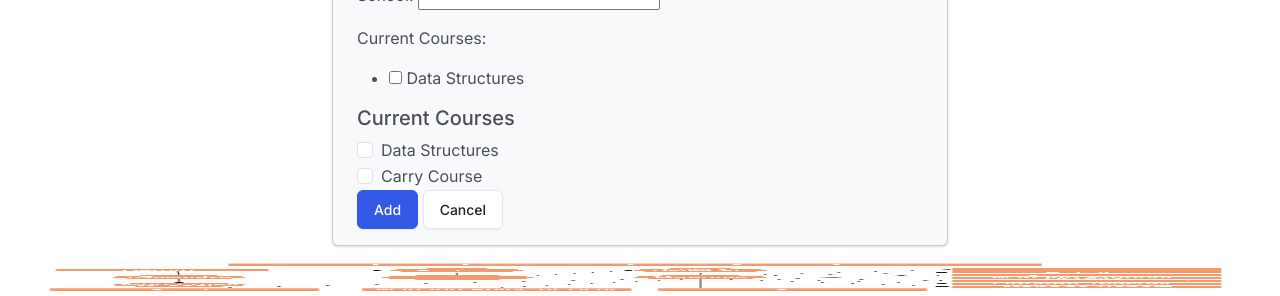
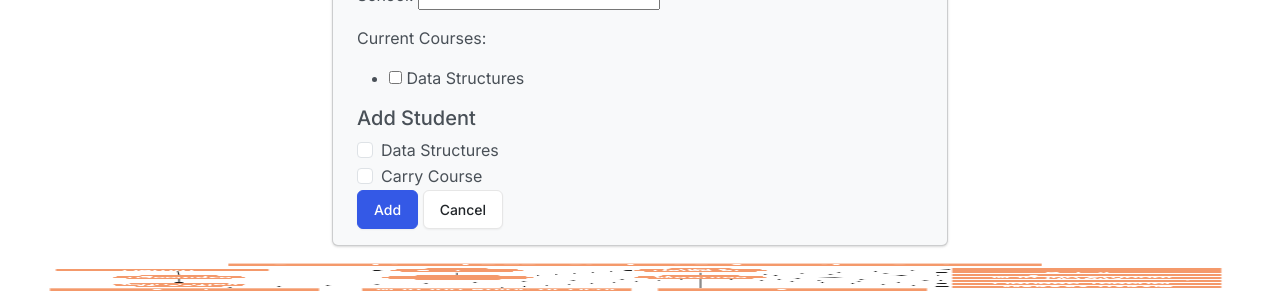
Before and after one commit to SamWaku/sms, a Django app: page /add in a window 1280 px wide. Shown: the part 585-881 px from the top of the page. Run offline with Django 3.2, Linux system fonts and the light colour scheme; data comes from the database, SQL or seed files in the repository; some libraries are stand-ins or nearby versions.

Commit message:
models14

```diff
--- a/students/templates/students/add.html
+++ b/students/templates/students/add.html
@@ -15,7 +15,7 @@
       <div class="card-body">
         <form action="{% url 'add' %}" method="POST">
           {% csrf_token %} {{ form.as_p }}
-          <h5>Current Courses</h5>
+          <h5>Add Student</h5>
           {% for course in form.current_courses.field.queryset %}
           <div class="form-check">
             <input
```
